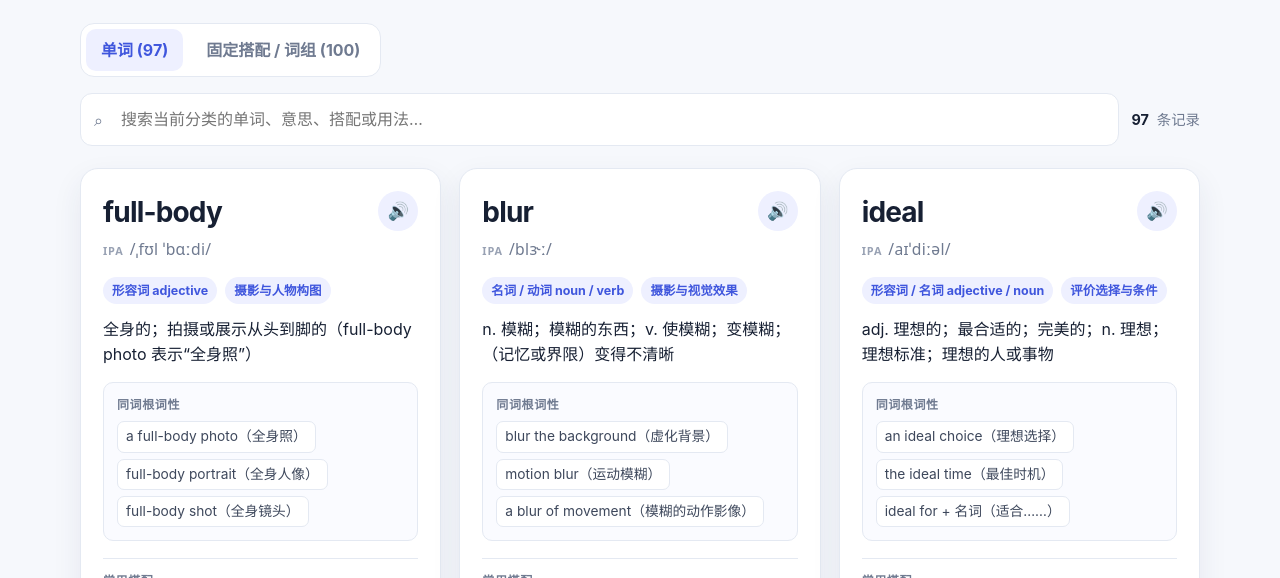
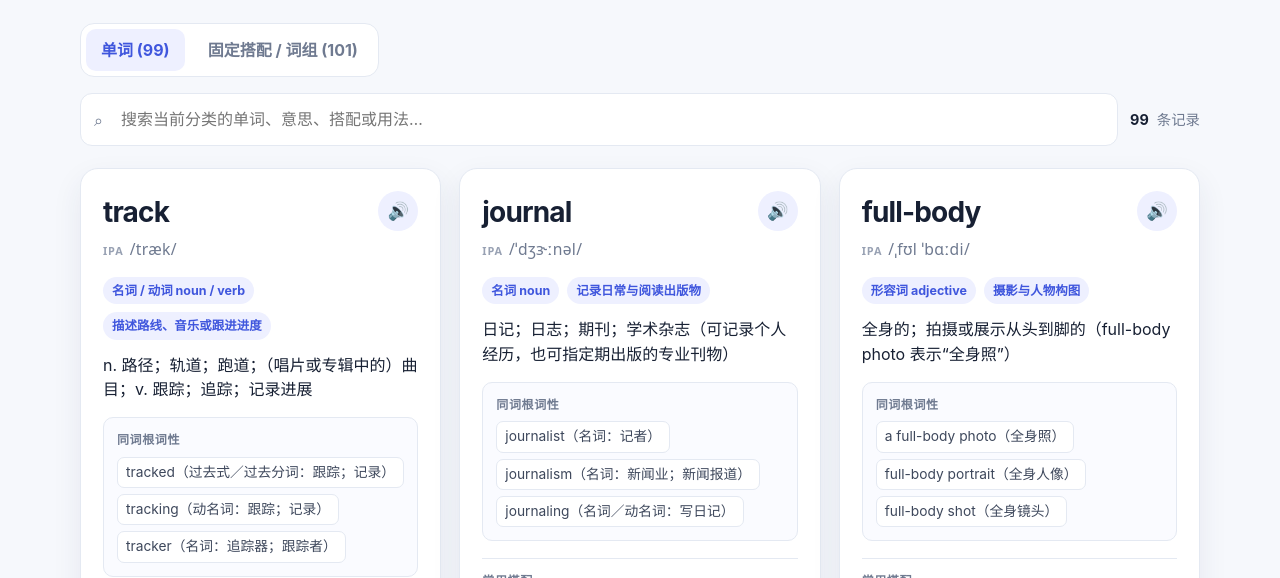
Before and after one commit to Eschngn/EnglishLearning, a plain HTML site: page speaking-notebook.html in a window 1280 px wide. Shown: the part 222-800 px from the top of the page. Drawn offline with Linux system fonts and the light colour scheme.

Commit message:
add new words

```diff
--- a/speaking-notebook.html
+++ b/speaking-notebook.html
@@ -234,6 +234,9 @@
       {type:"phrase",word:"background blur",ipa:"/ˈbækɡraʊnd blɝː/",part:"短语 noun phrase",meaning:"背景虚化；通过景深或后期处理让主体清晰、背景变模糊的摄影效果",scene:"摄影与构图",example:"This lens creates a beautiful background blur for portraits.",translation:"这支镜头能为人像拍出漂亮的背景虚化效果。"},
       {type:"phrase",word:"work on",ipa:"/wɝːk ɑːn/",part:"短语 phrasal verb",meaning:"从事；致力于；改进；继续处理某事",scene:"工作与技能提升",example:"I’m working on a new photo project this week.",translation:"这周我正在做一个新的摄影项目。"},
       {type:"phrase",word:"take shots",ipa:"/teɪk ʃɑːts/",part:"短语 verb phrase",meaning:"拍照；拍摄照片或镜头（也可根据语境指投篮或射击）",scene:"摄影与拍摄",example:"We went outside to take shots in the afternoon light.",translation:"我们到户外利用下午的光线拍照。"},
+      {type:"word",word:"journal",ipa:"/ˈdʒɝːnəl/",part:"名词 noun",meaning:"日记；日志；期刊；学术杂志（可记录个人经历，也可指定期出版的专业刊物）",scene:"记录日常与阅读出版物",example:"She keeps a journal to record her thoughts and ideas.",translation:"她写日记来记录自己的想法和点子。"},
+      {type:"word",word:"track",ipa:"/træk/",part:"名词 / 动词 noun / verb",meaning:"n. 路径；轨道；跑道；（唱片或专辑中的）曲目；v. 跟踪；追踪；记录进展",scene:"描述路线、音乐或跟进进度",example:"I use an app to track how much I exercise each week.",translation:"我用一个应用记录自己每周锻炼的情况。"},
+      {type:"phrase",word:"get back on track",ipa:"/ɡet bæk ɑːn træk/",part:"短语 verb phrase",meaning:"回到正轨；重新恢复正常进度或状态",scene:"恢复计划与进度",example:"After a busy month, I’m trying to get back on track with my workouts.",translation:"忙了一个月后，我正努力让锻炼重新回到正轨。"},
     ];
     // 单词展示高频搭配，词组展示相近表达或常用句型。
     const learningNotes = {
@@ -320,6 +323,10 @@
       "make up for":["make up for lost time（弥补失去的时间）","make up for a mistake（弥补错误）","make it up to someone（补偿某人）"],
       "get ... off":["get Saturday off（争取周六休息）","get someday off（争取某天休息）","be off tomorrow（明天休息／不上班）"],
       "go on a trip":["go on a business trip（出差）","go on a road trip（公路旅行）","take a trip（去旅行）"],
+      "recharge":["recharge your batteries（恢复精力）","recharge a phone（给手机充电）","take time to recharge（花时间恢复状态）"],
+      "journal":["keep a journal（写日记）","a travel journal（旅行日记）","a medical journal（医学期刊）"],
+      "track":["track your progress（跟踪进展）","keep track of something（记录／掌握某事）","a running track（跑道）"],
+      "get back on track":["get a project back on track（让项目重回正轨）","get your routine back on track（恢复日常作息）","put something back on track（使某事回到正轨）"],
       "take a lot out of":["take it out of someone（使某人疲惫）","a tiring experience（令人疲惫的经历）","wear someone out（使某人筋疲力尽）"],
       "fall back asleep":["fall asleep（入睡）","go back to sleep（回去继续睡）","stay asleep（保持睡着）"],
       "enough for":["be enough for someone（对某人来说足够）","enough for everyone（够大家用／吃）","more than enough for（绰绰有余）"],
@@ -404,6 +411,8 @@
       "urgent":["urgency（名词：紧迫性）","urgently（副词：紧急地）","urge（动词：敦促；力劝）"],
       "overtime":["overwork（动词／名词：过度工作；过劳）","overtime（形容词：加班的；超时的）","overtired（形容词：过度疲劳的）"],
       "recharge":["rechargeable（形容词：可充电的）","recharging（名词／动名词：充电；恢复精力）","recharged（形容词：恢复精力的）"],
+      "journal":["journalist（名词：记者）","journalism（名词：新闻业；新闻报道）","journaling（名词／动名词：写日记）"],
+      "track":["tracked（过去式／过去分词：跟踪；记录）","tracking（动名词：跟踪；记录）","tracker（名词：追踪器；跟踪者）"],
       "rim":["rimmed（形容词：有边缘的；有……边的）","rimless（形容词：无边框的）","rimmed（动词：形成边缘）"],
       "somehow":["some（限定词／代词：某个；一些）","how（副词：怎样；如何）","somehow（副词：不知怎么地）"],
       "bent":["bend（动词：弯曲）","bending（名词／形容词：弯曲；弯曲的）","bendy（形容词：柔韧易弯的，口语）"],
```
